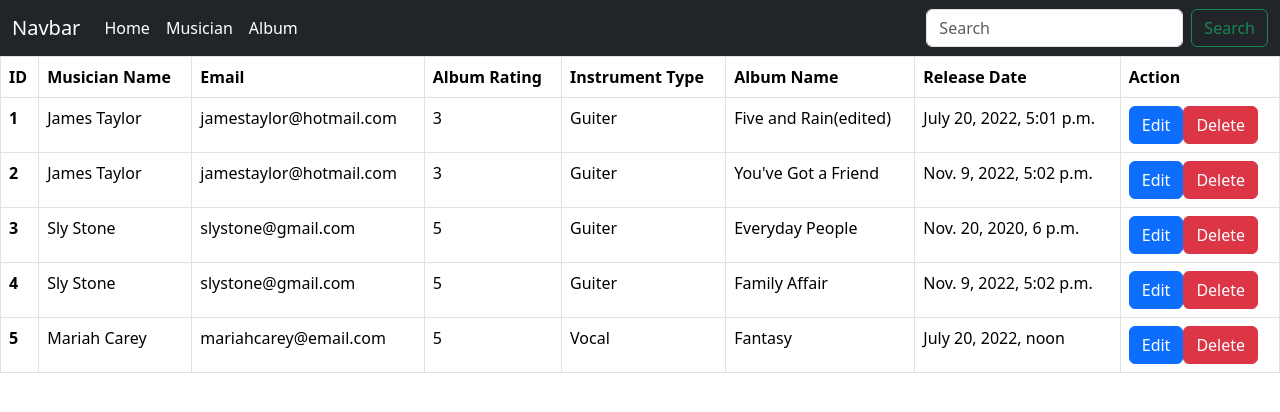
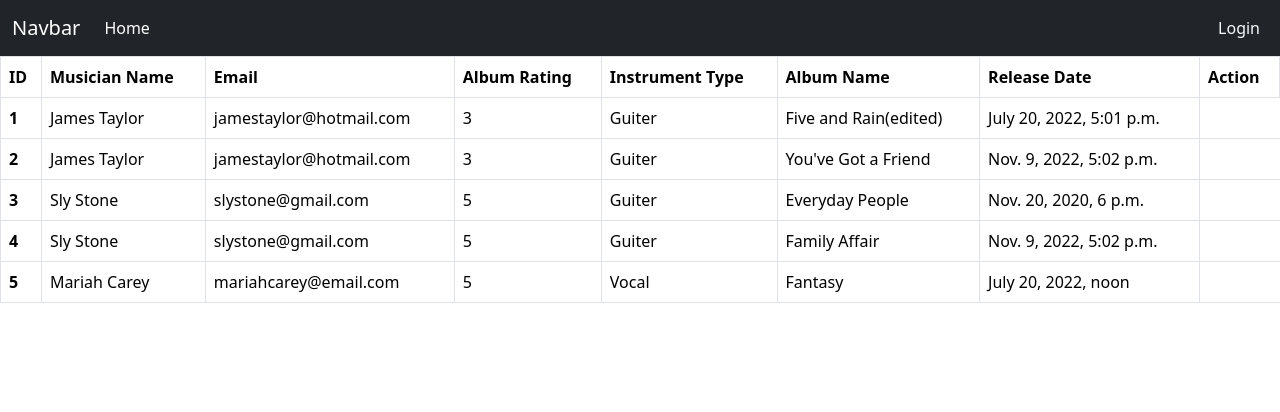
Before and after one commit to khalid199701/Musicians_Directory, a Django app: page / in a window 1280 px wide. Shown: the top 412 px of the page. Run offline with Django 4.2, Linux system fonts and the light colour scheme; data comes from the database, SQL or seed files in the repository; both versions use the stored data as it was after the commit.

Commit message:
class view login logout added

```diff
--- a/Musicians_Directory/urls.py
+++ b/Musicians_Directory/urls.py
@@ -21,5 +21,8 @@ urlpatterns = [
     path('admin/', admin.site.urls),
     path('', views.home, name="homepage"),
     path('musician/', include('musician.urls'), name=''),
+    # path('login/', views.user_login, name='login'),
+    path('login/', views.UserLogin.as_view(), name='login'),
+    path('user_logout/', views.UserLogoutView.as_view(), name='user_logout'),
     path('album/', include('album.urls'), name=''),
 ]
--- a/Musicians_Directory/views.py
+++ b/Musicians_Directory/views.py
@@ -1,5 +1,57 @@
-from django.shortcuts import render
+from django.shortcuts import render, redirect
+from django.urls import reverse_lazy
 from album.models import Album
+from django.utils.decorators import method_decorator
+from django.contrib.auth import authenticate, login, logout
+from django.contrib.auth.forms import AuthenticationForm
+from django.contrib.auth.views import LoginView, LogoutView
+from django.contrib.auth.decorators import login_required
+
 def home(request):
     data = Album.objects.all()
     return render(request, 'home.html', {'data': data})
+
+
+def user_login(request):
+    if not request.user.is_authenticated:
+        if request.method == 'POST':
+            form = AuthenticationForm(request= request, data = request.POST)
+            if form.is_valid():
+                name = form.cleaned_data['username']
+                userpass = form.cleaned_data['password']
+                user = authenticate(username = name, password = userpass)
+                if user is not None:
+                    login(request, user)
+                    return redirect('homepage')
+        else:
+            form = AuthenticationForm()
+        return render(request, 'login.html', {'form': form})
+    else:
+        return redirect('homepage')
+
+class UserLogin(LoginView):
+    template_name = 'login.html'
+    success_url = reverse_lazy('homepage')
+
+    def get_success_url(self):
+        return reverse_lazy('homepage')
+
+    def form_valid(self, form):
+        return super().form_valid(form)
+
+    def get_context_data(self, **kwargs):
+        context = super().get_context_data(**kwargs)
+        context['type'] = 'Login'
+        return context
+
+def user_logout(request):
+    logout(request)
+    return redirect('user_login')
+
+@method_decorator(login_required, name='dispatch')
+class UserLogoutView(LogoutView):
+    def get_success_url(self):
+        return reverse_lazy('homepage')
+
+    def form_valid(self, form):
+        return super().form_valid(form)
--- a/album/urls.py
+++ b/album/urls.py
@@ -1,6 +1,9 @@
 from django.urls import path, include
 from . import views
 urlpatterns = [
-    path('add/', views.add_album, name = 'add_album'),
-    path('edit/<int:id>', views.edit_album, name = 'edit_album'),
+    # path('add/', views.add_album, name = 'add_album'),
+    path('add/', views.AddAlbum.as_view(), name = 'add_album'),
+    # path('edit/<int:id>', views.edit_album, name = 'edit_album'),
+    path('edit/<int:id>/', views.EditAlbum.as_view(), name = 'edit_album'),
+    path('delete/<int:id>/', views.DeleteAlbum.as_view(), name = 'delete_album'),
 ]
--- a/musician/urls.py
+++ b/musician/urls.py
@@ -1,5 +1,6 @@
 from django.urls import path, include
 from . import views
 urlpatterns = [
-    path('edit/', views.edit_musician, name = 'edit_musician'),
+    # path('edit/', views.edit_musician, name = 'edit_musician'),
+    path('edit/', views.EditMusician.as_view(), name = 'edit_musician'),
 ]
--- a/templates/base.html
+++ b/templates/base.html
@@ -18,17 +18,27 @@
                 <li class="nav-item">
                     <a class="nav-link active" aria-current="page" href="{% url 'homepage' %}">Home</a>
                 </li>
+
+                </ul>
+                <div class="d-flex">
+                    <ul class="navbar-nav me-auto mb-2 mb-lg-0">
+                        {% if request.user.is_authenticated %}
                             <li class="nav-item">
                                 <a class="nav-link active" aria-current="page" href="{% url 'edit_musician' %}">Musician</a>
                             </li>
                             <li class="nav-item">
                                 <a class="nav-link active" aria-current="page" href="{% url 'add_album' %}">Album</a>
                             </li>
+                            <li class="nav-item">
+                                <a class="nav-link btn btn-danger text-light" href="{% url 'user_logout' %}">Logout</a>
+                            </li>
+                        {% else %}
+                            <li class="nav-item">
+                                <a class="nav-link btn btn-primary text-light" href="{% url 'login' %}">Login</a>
+                            </li>
+                        {% endif %}
                     </ul>
-                <form class="d-flex" role="search">
-                <input class="form-control me-2" type="search" placeholder="Search" aria-label="Search">
-                <button class="btn btn-outline-success" type="submit">Search</button>
-                </form>
+                </div>
             </div>
             </div>
         </nav>
--- a/templates/home.html
+++ b/templates/home.html
@@ -24,7 +24,9 @@
             <td>{{albm.musician.instrument}}</td>
             <td>{{albm.album_name}}</td>
             <td>{{albm.release_date}}</td>
-            <td><a href="{% url 'edit_album' albm.pk %}" class="btn btn-primary">Edit</a><a href="" class="btn btn-danger">Delete</a></td>
+            {% if request.user.is_authenticated %}
+              <td><a href="{% url 'edit_album' albm.pk %}" class="btn btn-primary">Edit</a><a href="{% url 'delete_album' albm.pk %}" class="btn btn-danger">Delete</a></td>
+            {% endif %}
       </tr>
     {% endfor %}
 
```
Also changed, not shown: album/templates/delete_album.html (added, +12 -0 lines), album/views.py (+29 -0 lines), musician/views.py (+12 -0 lines), templates/login.html (added, +10 -0 lines), db.sqlite3. Lines whose indentation alone changed are shown as unchanged.
